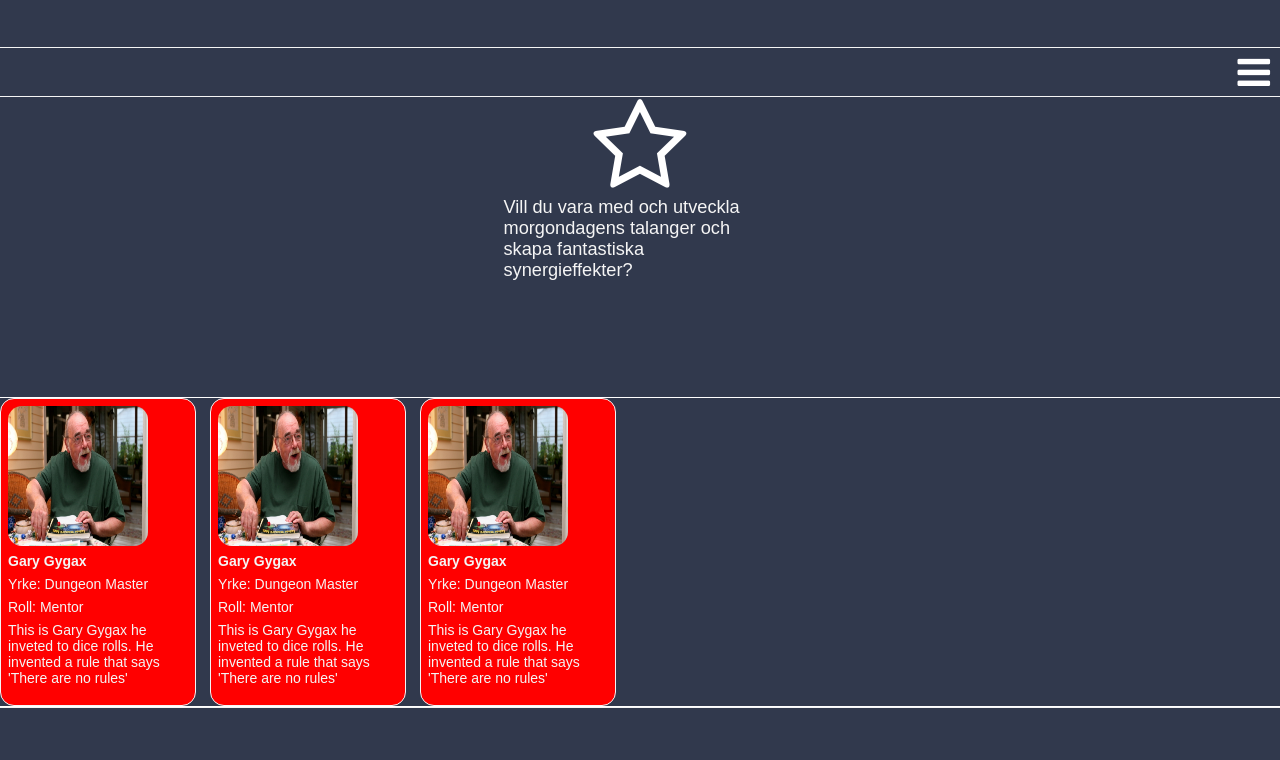
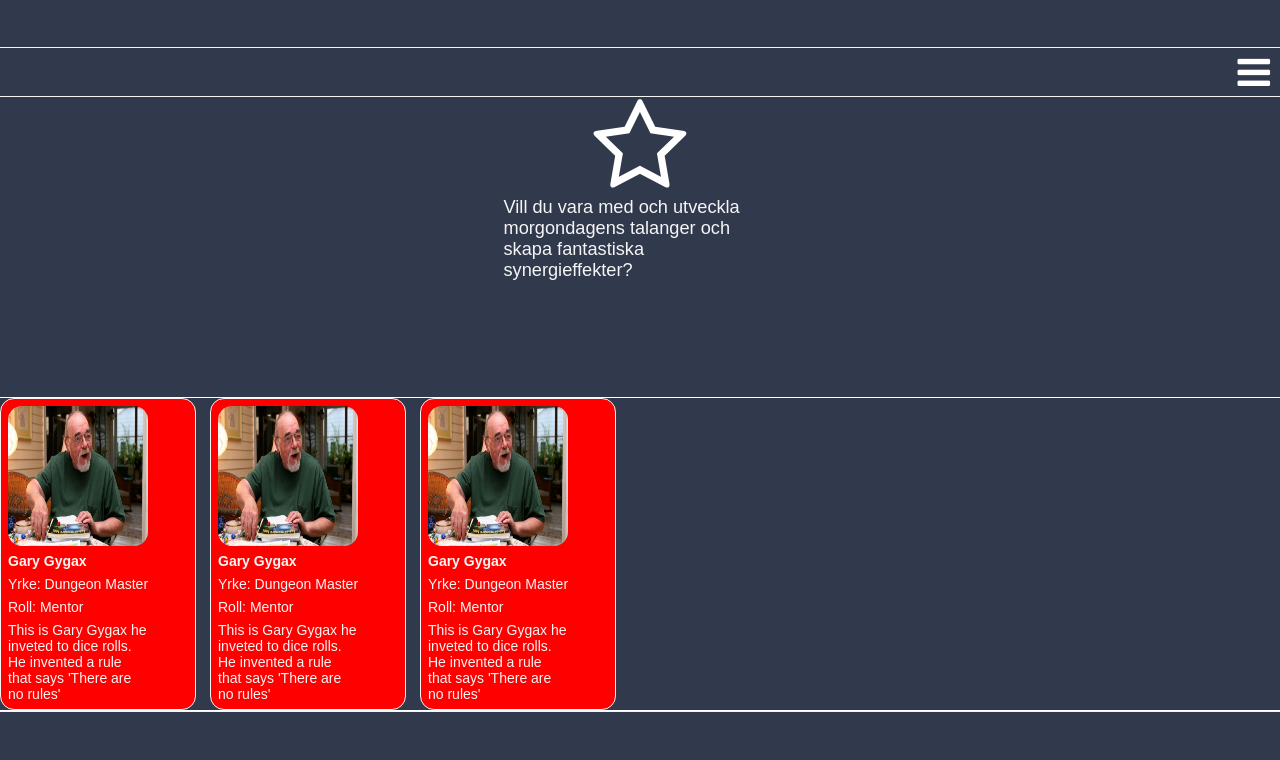
Before and after one commit to MickeMarten/MentorMatch, a website: page index.html in a window 1280 px wide. Shown: the part 192-952 px from the top of the page. Drawn offline with Linux system fonts and the light colour scheme.

Commit message:
Fixed card text width

```diff
--- a/Sass/main.scss
+++ b/Sass/main.scss
@@ -79,7 +79,7 @@ main {
        .cardArticle__Card {
         border: 1px solid whitesmoke;
         background-color: red;
-        height: 22em;
+        min-height: 22em;
         width: 14em;
         display: flex;
         flex-flow: column;
@@ -111,6 +111,7 @@ main {
 
        .cardContainer__Text{
         font-size: 1em;
+        max-width:10em;
 
        }
     }
```
Also changed, not shown: css/main.css, 1 other file.
